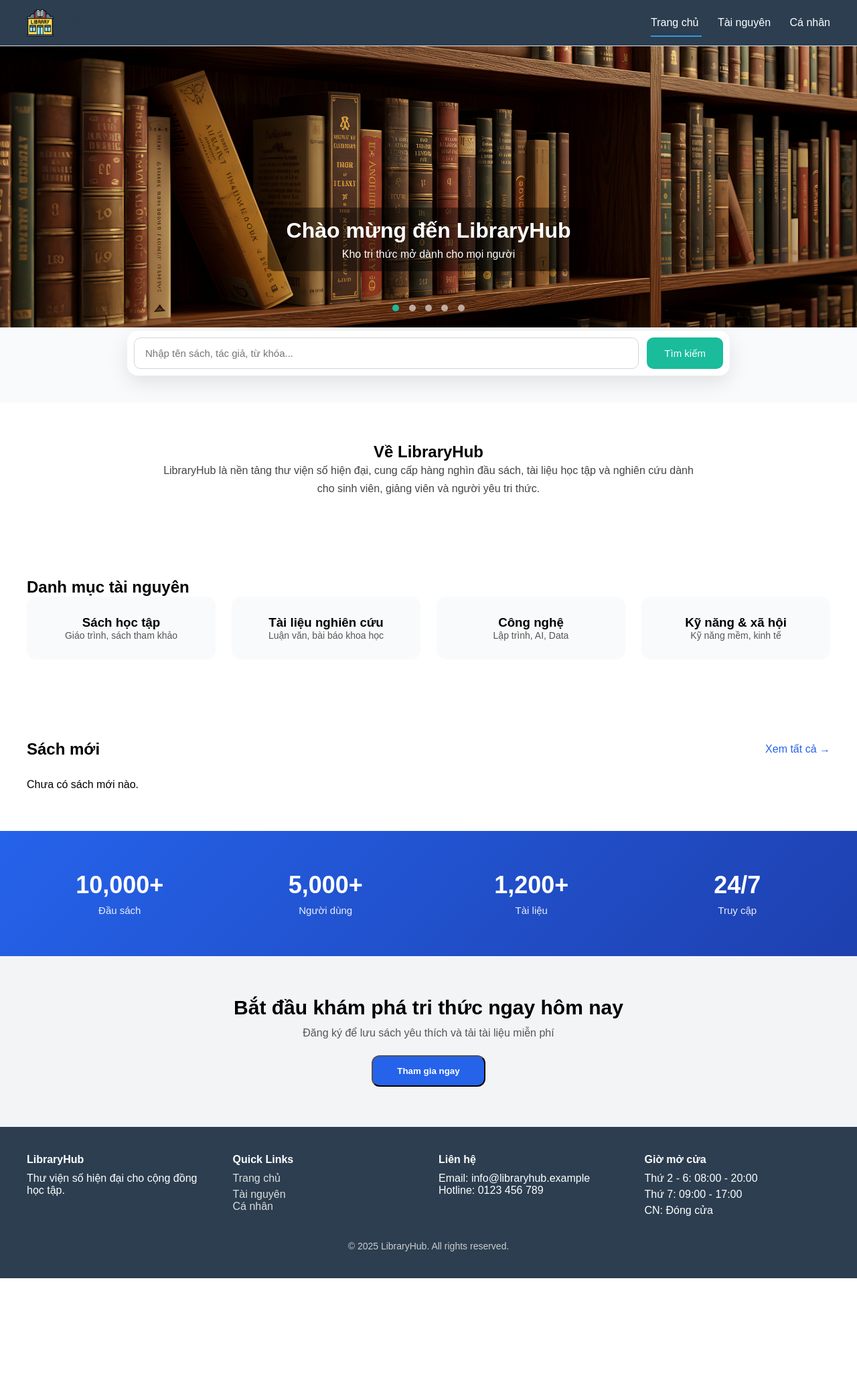
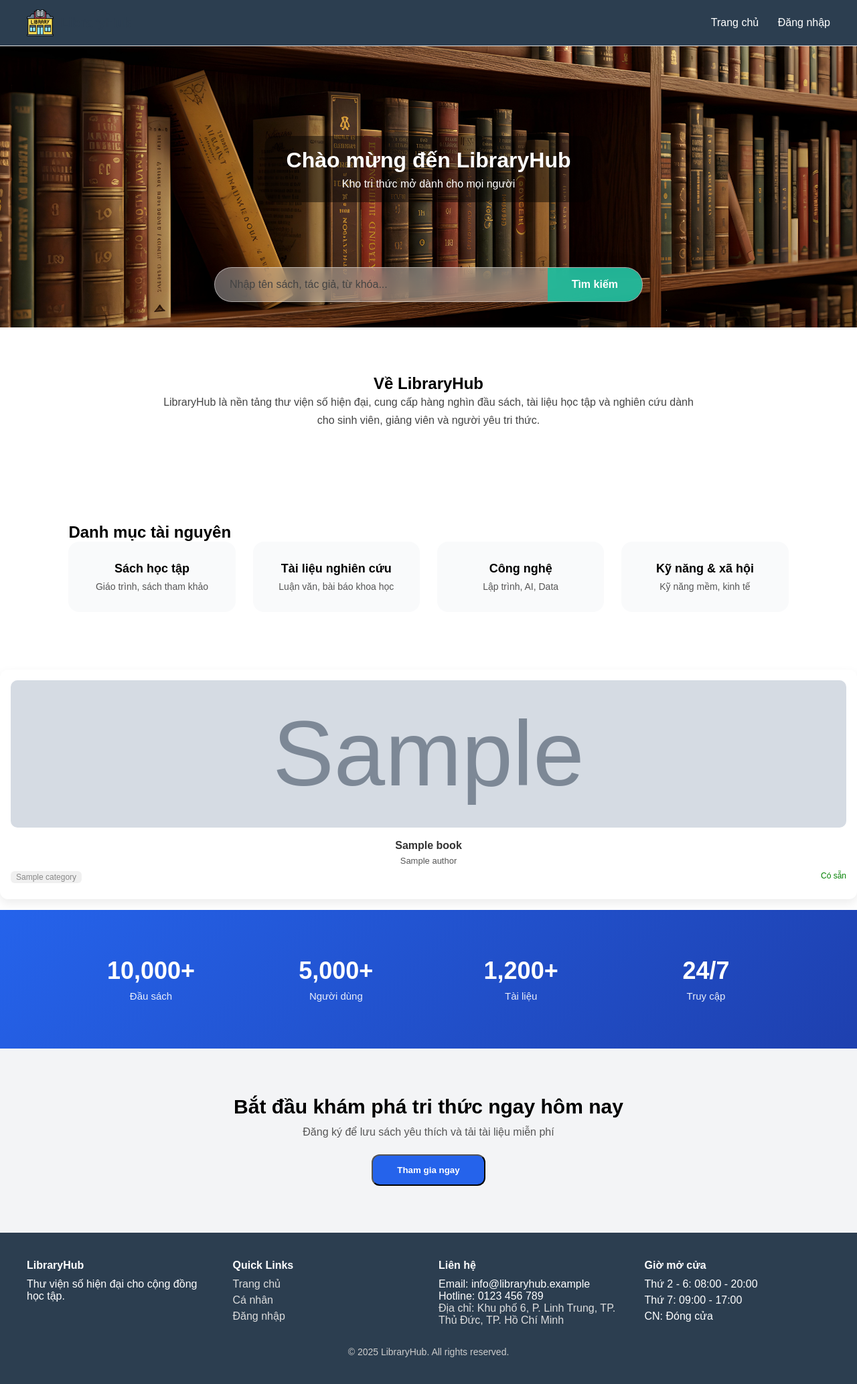
Before and after one commit to kciee/web_thu_vien, a Django app: page / in a window 1280 px wide. Shown: the whole page at 67% size. Before the commit the page ends 1909 px from the top, so only its background shows below. Run offline with Django 5.2, Linux system fonts and the light colour scheme; tables that the repository leaves empty hold one stand-in row (values such as "Sample post"); grey boxes marked "Sample" are stand-in pictures; parts of the project's set-up code (start-up, migrations or seed data) failed here and were passed over.

Commit message:
update ui

```diff
--- a/app/static/css/home.css
+++ b/app/static/css/home.css
@@ -1,4 +1,6 @@
-/* RESET */
+/* ===============================
+   RESET
+   =============================== */
 * {
     margin: 0;
     padding: 0;
@@ -6,9 +8,31 @@
     font-family: Arial, sans-serif;
 }
 
+/* ===============================
+   GLOBAL
+   =============================== */
+section {
+    padding: 70px 8%;
+}
 
-/* ===== MAIN ===== */
-/* BANNER SLIDER */
+.section-title {
+    font-size: 28px;
+    font-weight: 700;
+    text-align: center;
+    margin-bottom: 10px;
+}
+
+.section-desc {
+    font-size: 16px;
+    color: #555;
+    text-align: center;
+    max-width: 800px;
+    margin: 0 auto 40px;
+}
+
+/* ===============================
+   BANNER SLIDER
+   =============================== */
 .banner-slider {
     width: 100%;
     height: 420px;
@@ -17,7 +41,6 @@
     padding: 0 !important;
 }
 
-/* SLIDES */
 .slides {
     width: 100%;
     height: 100%;
@@ -35,7 +58,6 @@
     opacity: 1;
 }
 
-/* IMAGE */
 .slide img {
     width: 100%;
     height: 100%;
@@ -45,14 +67,14 @@
 /* CAPTION */
 .slide .caption {
     position: absolute;
+    top: 32%;
     left: 50%;
-    bottom: 20%;
     transform: translateX(-50%);
     text-align: center;
     color: #fff;
     background: rgba(0, 0, 0, 0.45);
-    padding: 16px 28px;
-    border-radius: 10px;
+    padding: 18px 32px;
+    border-radius: 14px;
 }
 
 .slide .caption h2 {
@@ -64,12 +86,69 @@
     font-size: 16px;
 }
 
-/* DOTS */
-.dots {
+/* ===============================
+   SEARCH OVER BANNER (GLASS)
+   =============================== */
+.search-overlay {
     position: absolute;
-    bottom: 20px;
+    bottom: 38px;
+    left: 50%;
+    transform: translateX(-50%);
+    width: 50%;
+    z-index: 10;
+}
+
+.search-form {
+    display: flex;
+    background: rgba(255, 255, 255, 0.35); /* trong suốt nhẹ */
+    backdrop-filter: blur(12px);
+    -webkit-backdrop-filter: blur(12px);
+    border-radius: 40px;
+    overflow: hidden;
+    box-shadow: 0 15px 35px rgba(0,0,0,0.25);
+    border: 1px solid rgba(255,255,255,0.45);
+}
+
+/* INPUT */
+.search-form input {
+    flex: 1;
+    padding: 16px 22px;
+    font-size: 16px;
+    border: none;
+    outline: none;
+    background: transparent;
+    color: #111;
+}
+
+.search-form input::placeholder {
+    color: #444;
+}
+
+/* BUTTON */
+.search-form button {
+    padding: 0 36px;
+    background: rgba(26, 188, 156, 0.9);
+    color: #ffffff;
+    border: none;
+    font-size: 16px;
+    font-weight: 600;
+    cursor: pointer;
+    transition: background 0.3s ease;
+}
+
+.search-form button:hover {
+    background: rgba(22, 160, 133, 1);
+}
+
+/* ===============================
+   DOTS
+   =============================== */
+/* .dots {
+    position: absolute;
+    bottom: 14px;
     width: 100%;
     text-align: center;
+    z-index: 5;
 }
 
 .dot {
@@ -84,128 +163,7 @@
 
 .dot.active {
     background-color: #1abc9c;
-}
-
-
-
-
-/* ===== FOOTER ===== */
-.site-footer {
-    background: #2c3e50;
-    color: #fff;
-    padding: 40px;
-}
-
-.footer-inner {
-    display: grid;
-    grid-template-columns: repeat(auto-fit, minmax(220px, 1fr));
-    gap: 30px;
-}
-
-.footer-col h4 {
-    margin-bottom: 10px;
-}
-
-.footer-col ul {
-    list-style: none;
-}
-
-.footer-col ul li {
-    margin-bottom: 6px;
-}
-
-.footer-col a {
-    color: #ddd;
-    text-decoration: none;
-}
-
-.footer-col a:hover {
-    color: #1abc9c;
-}
-
-.footer-bottom {
-    text-align: center;
-    margin-top: 30px;
-    font-size: 14px;
-    color: #ccc;
-}
-
-/* SEARCH SECTION */
-.search-section {
-    background-color: #f9fafb;
-    padding: 40px 20px;
-}
-
-/* SEARCH BOX */
-.search-box {
-    max-width: 900px;
-    margin: -35px auto 0; /* xuống thấp hơn */
-    background-color: #ffffff;
-    padding: 10px 10px;
-    border-radius: 16px;
-    box-shadow: 0 10px 30px rgba(0,0,0,0.1);
-    text-align: center;
-}
-
-
-
-/* FORM */
-.search-form {
-    display: flex;
-    gap: 12px;
-}
-
-/* INPUT */
-.search-form input {
-    flex: 1;
-    padding: 14px 16px;
-    font-size: 15px;
-    border-radius: 10px;
-    border: 1px solid #d1d5db;
-    outline: none;
-}
-
-.search-form input:focus {
-    border-color: #1abc9c;
-}
-
-/* BUTTON */
-.search-form button {
-    padding: 14px 26px;
-    border-radius: 10px;
-    border: none;
-    background-color: #1abc9c;
-    color: #ffffff;
-    font-size: 15px;
-    cursor: pointer;
-    transition: background-color 0.3s ease;
-}
-
-.search-form button:hover {
-    background-color: #16a085;
-}
-
-/* ===============================
-   GLOBAL SECTION
-   =============================== */
-section {
-    padding: 60px 40px;
-}
-
-.section-title {
-    font-size: 28px;
-    font-weight: 700;
-    margin-bottom: 10px;
-    text-align: center;
-}
-
-.section-desc {
-    font-size: 16px;
-    color: #555;
-    text-align: center;
-    max-width: 800px;
-    margin: 0 auto 40px;
-}
+} */
 
 /* ===============================
    INTRO
@@ -228,19 +186,19 @@ section {
 .categories-grid {
     display: grid;
     grid-template-columns: repeat(auto-fit, minmax(220px, 1fr));
-    gap: 24px;
+    gap: 26px;
 }
 
 .category-card {
     background: #f9fafb;
-    padding: 28px 20px;
-    border-radius: 14px;
+    padding: 30px 22px;
+    border-radius: 16px;
     text-align: center;
+    transition: all 0.3s ease;
     cursor: pointer;
-    transition: all 0.3s ease;
 }
 
-.category-card h4 {
+.category-card h3 {
     font-size: 18px;
     margin-bottom: 8px;
 }
@@ -252,8 +210,8 @@ section {
 
 .category-card:hover {
     background: #2563eb;
-    color: #fff;
-    transform: translateY(-6px);
+    color: #ffffff;
+    transform: translateY(-8px);
 }
 
 .category-card:hover p {
@@ -261,7 +219,7 @@ section {
 }
 
 /* ===============================
-   BOOK SECTIONS
+   BOOK SECTION
    =============================== */
 .section-header {
     display: flex;
@@ -270,75 +228,100 @@ section {
     margin-bottom: 30px;
 }
 
-.section-header h3 {
+.section-header h2 {
     font-size: 22px;
     font-weight: 700;
 }
 
 .view-all {
     color: #2563eb;
+    font-weight: 500;
     text-decoration: none;
-    font-weight: 500;
 }
 
 .view-all:hover {
     text-decoration: underline;
 }
 
-.books-grid,
+/* ===== NEW BOOKS GRID ===== */
 .new-books-grid {
     display: grid;
     grid-template-columns: repeat(auto-fit, minmax(200px, 1fr));
-    gap: 26px;
+    gap: 24px;
+    padding: 16px 0;
 }
 
-/* ===============================
-   BOOK CARD
-   =============================== */
+/* ===== BOOK CARD ===== */
 .book-card {
-    position: relative;
-    background: #ffffff;
-    border-radius: 16px;
+    background-color: #fff;
+    border-radius: 12px;
     padding: 16px;
     text-align: center;
-    box-shadow: 0 6px 18px rgba(0,0,0,0.08);
+    box-shadow: 0 6px 15px rgba(0, 0, 0, 0.08);
     transition: all 0.3s ease;
+    cursor: pointer;
+    display: flex;
+    flex-direction: column;
+    justify-content: space-between;
 }
 
 .book-card:hover {
-    transform: translateY(-8px);
+    transform: translateY(-6px);
+    box-shadow: 0 12px 24px rgba(0, 0, 0, 0.12);
 }
 
 .book-card img {
     width: 100%;
-    height: 240px;
+    height: 220px;
     object-fit: cover;
-    border-radius: 12px;
+    border-radius: 10px;
+    margin-bottom: 12px;
 }
 
 .book-card h4 {
     font-size: 16px;
-    margin: 14px 0 6px;
     font-weight: 600;
+    margin: 6px 0;
+    color: #333;
 }
 
 .book-card .author {
-    font-size: 14px;
-    color: #777;
+    font-size: 13px;
+    color: #555;
+    margin-bottom: 8px;
 }
 
-/* Badge NEW */
-.badge.new {
-    position: absolute;
-    top: 12px;
-    left: 12px;
-    background: #ef4444;
-    color: #fff;
-    padding: 4px 10px;
+.book-card .book-meta {
+    display: flex;
+    justify-content: space-between;
     font-size: 12px;
-    border-radius: 999px;
-    font-weight: 600;
+    color: #888;
+    margin-bottom: 8px;
 }
+
+.book-card .book-meta .tag {
+    background: #f0f0f0;
+    padding: 2px 8px;
+    border-radius: 6px;
+}
+
+.book-card .book-meta .status.available {
+    color: green;
+    font-weight: 500;
+}
+
+.book-card .book-meta .status.borrowed {
+    color: red;
+    font-weight: 500;
+}
+
+.book-card .book-stats {
+    display: flex;
+    justify-content: space-between;
+    font-size: 12px;
+    color: #666;
+}
+
 
 /* ===============================
    STATS
@@ -388,8 +371,8 @@ section {
     padding: 14px 36px;
     background: #2563eb;
     color: #ffffff;
+    border-radius: 12px;
     text-decoration: none;
-    border-radius: 12px;
     font-weight: 600;
     transition: background 0.3s ease;
 }
@@ -403,7 +386,16 @@ section {
    =============================== */
 @media (max-width: 768px) {
     section {
-        padding: 40px 20px;
+        padding: 50px 20px;
+    }
+
+    .search-overlay {
+        width: 90%;
+        bottom: 30px;
+    }
+
+    .slide .caption h2 {
+        font-size: 22px;
     }
 
     .section-header {
@@ -411,4 +403,8 @@ section {
         align-items: flex-start;
         gap: 10px;
     }
+
+    .search-form {
+        background: rgba(255, 255, 255, 0.88);
+    }
 }
--- a/app/templates/app/home.html
+++ b/app/templates/app/home.html
@@ -7,7 +7,6 @@
 {% block content %}
     <main class="main-content">
 
-    <!-- BANNER -->
     <section class="banner-slider">
     <div class="slides">
 
@@ -34,38 +33,10 @@
                 <p>Hàng nghìn sách và tài liệu</p>
             </div>
         </div>
-
-            <div class="slide">
-                <img src="{% static 'images/banner2.jpg' %}" alt="Banner 4">
-                <div class="caption">
-                    <h2>Chia sẻ tri thức</h2>
-                    <p>Kết nối cộng đồng học tập</p>
-                </div>
     </div>
 
-            <div class="slide">
-                <img src="{% static 'images/banner1.jpg' %}" alt="Banner 5">
-                <div class="caption">
-                    <h2>Khám phá ngay</h2>
-                    <p>Bắt đầu hành trình học tập</p>
-                </div>
-            </div>
-
-        </div>
-
-        <!-- DOTS -->
-        <div class="dots">
-            <span class="dot active"></span>
-            <span class="dot"></span>
-            <span class="dot"></span>
-            <span class="dot"></span>
-            <span class="dot"></span>
-        </div>
-    </section>
-
-    <!-- SEARCH -->
-    <section class="search-section">
-        <div class="search-box">
+    <!-- SEARCH OVER BANNER -->
+    <div class="search-overlay">
         <form class="search-form" method="get">
             <input
                 type="text"
@@ -75,6 +46,13 @@
             <button type="submit">Tìm kiếm</button>
         </form>
     </div>
+
+    <!-- DOTS
+    <div class="dots">
+        <span class="dot active"></span>
+        <span class="dot"></span>
+        <span class="dot"></span>
+    </div> -->
 </section>
 
     <!-- INTRO -->
@@ -113,38 +91,46 @@
     </div>
 </section>
 
-<!-- SÁCH MỚI -->
-<!-- SÁCH MỚI -->
-<section class="new-books-section">
-    <div class="section-header">
-        <h2>Sách mới</h2>
-        <a href="{% url 'resource' %}" class="view-all">Xem tất cả →</a>
-    </div>
-
 <div class="new-books-grid">
     {% for book in new_books %}
-        <div class="book-card" onclick="openPopup('{{ book.id }}')">
-            <img src="{{ book.image.url }}" alt="{{ book.title }}">
+    <div class="book-card">
+        <img src="{{ book.image_url }}" alt="{{ book.title }}">
         <h4>{{ book.title }}</h4>
-            <p class="author">{{ book.author }}</p>
+        <p class="author">
+            {% for author in book.authors.all %}
+                {{ author.name }}{% if not forloop.last %}, {% endif %}
+            {% empty %}
+                Không có tác giả
+            {% endfor %}
+        </p>
         <div class="book-meta">
-                <span class="tag">{{ book.category.name }}</span>
-                {% if book.available %}
+            <span class="tag">
+                   {% with book.categories.all|slice:":4" as top_categories %}
+    {% if top_categories %}
+        {% for cat in top_categories %}
+            {{ cat.category_name }}{% if not forloop.last %}, {% endif %}
+        {% endfor %}
+        {% if book.categories.count > 4 %}
+            , +{{ book.categories.count|add:"-4" }}
+        {% endif %}
+    {% else %}
+        Không có danh mục
+    {% endif %}
+{% endwith %}
+            </span>
+            {% if book.quantity > 0 %}
                 <span class="status available">Có sẵn</span>
             {% else %}
                 <span class="status borrowed">Đã mượn</span>
             {% endif %}
-            </div>
-            <div class="book-stats">
-                <span>{{ book.rating }}/5</span>
-                <span>{{ book.borrow_count }} lượt mượn</span>
         </div>
     </div>
     {% empty %}
     <p>Chưa có sách mới nào.</p>
     {% endfor %}
 </div>
-</section>
+
+
 
 
 
@@ -188,5 +174,5 @@
 
 
 {% block javascript %}
-<script src="{% static 'js/home.js' %}"></script>
+<script src="{% static 'js/banner.js' %}"></script>
 {% endblock %}
--- a/app/templates/component/footer.html
+++ b/app/templates/component/footer.html
@@ -10,8 +10,18 @@
     <h4>Quick Links</h4>
     <ul>
         <li><a href="{% url 'home' %}">Trang chủ</a></li>
-                <a href="{% url 'resource'%}">Tài nguyên</a>
+
+        {% if request.session.user_id %}
+            {% if request.session.role == 'admin' %}
+                <li><a href="{% url 'dashboard' %}">Quản trị</a></li>
+            {% else %}
+                <li><a href="{% url 'book_list' %}">Người dùng</a></li>
+            {% endif %}
+            <li><a href="{% url 'logout' %}">Đăng xuất</a></li>
+        {% else %}
             <li><a href="{% url 'login' %}">Cá nhân</a></li>
+            <li><a href="{% url 'login' %}">Đăng nhập</a></li>
+        {% endif %}
     </ul>
 </div>
 
@@ -19,6 +29,7 @@
             <h4>Liên hệ</h4>
             <p>Email: info@libraryhub.example</p>
             <p>Hotline: 0123 456 789</p>
+            <p><a href="https://bom.so/zHkxC6" target="_blank">Địa chỉ: Khu phố 6, P. Linh Trung, TP. Thủ Đức, TP. Hồ Chí Minh</a></p>
         </div>
 
         <div class="footer-col visit-newsletter">
--- a/app/templates/component/header.html
+++ b/app/templates/component/header.html
@@ -5,20 +5,28 @@
     </div>
 
     <nav>
-    <a href="{% url 'home' %}"
+    <!-- <a href="{% url 'home' %}"
        class="{% if request.resolver_match.url_name == 'home' %}active{% endif %}">
         Trang chủ
-    </a>
+    </a> -->
 
-    <a href="{% url 'resource' %}"
-       class="{% if request.resolver_match.url_name == 'resource' %}active{% endif %}">
-        Tài nguyên
-    </a>
+    <a href="{% url 'home' %}">Trang chủ</a>
 
-    <a href="{% url 'login' %}"
+    {% if request.session.user_id %}
+        {% if request.session.role == 'admin' %}
+            <a href="{% url 'dashboard' %}">Quản trị</a>
+        {% else %}
+            <a href="{% url 'book_list' %}">Người dùng</a>
+        {% endif %}
+        <a href="{% url 'logout' %}">Đăng xuất</a>
+    {% else %}
+        <a href="{% url 'login' %}">Đăng nhập</a>
+    {% endif %}
+
+    <!-- <a href="{% url 'login' %}"
        class="{% if request.resolver_match.url_name == 'login' %}active{% endif %}">
-        Cá nhân
-    </a>
+        Đăng nhập
+    </a> -->
 </nav>
 
 </header>
--- a/app/urls.py
+++ b/app/urls.py
@@ -11,6 +11,7 @@ urlpatterns = [
     path('fines/', views.fine_list, name='fine_list'),
     path('login/', views.login, name='login'),
     path('register/', views.register, name='register'),
+    path('logout/', views.user_logout, name='logout'),
     path('profile/', views.home, name='profile'),
     path('add_book/', views.add_book, name='add_book'),
     path('books/<int:book_id>/review/', views.add_review, name='add_review'),
--- a/app/views.py
+++ b/app/views.py
@@ -8,6 +8,9 @@ from .models import Review
 from .ai.sentiment import analyze_sentiment
 from django.utils import timezone
 from django.contrib.admin.views.decorators import staff_member_required
+from django.contrib import messages
+from .models import LibraryUser
+from django.contrib.auth.hashers import make_password, check_password
 
 def create_borrow(request):
     if request.method == 'POST':
@@ -143,13 +146,76 @@ def admin_approve_borrow(request, borrow_id):
 
 
 def home(request):
-    return render(request, 'app/home.html')
+    # Lấy 6 cuốn sách mới nhất
+    new_books = Book.objects.all().order_by('-book_id')[:6]
+
+    # Gửi vào template
+    context = {
+        'new_books': new_books
+    }
+
+    return render(request, 'app/home.html', context)
 # Create your views here.
 def login(request):
-    return render(request, 'app/login.html')
+    error = None
+    if request.method == 'POST':
+        username = request.POST.get('username')
+        password = request.POST.get('password')
+
+        try:
+            user = LibraryUser.objects.get(username=username)
+            if check_password(password, user.password):
+                # Lưu session
+                request.session['user_id'] = user.user_id
+                request.session['username'] = user.username
+                request.session['full_name'] = user.full_name
+                request.session['role'] = user.role
+                if user.role == 'admin':
+                    return redirect('dashboard')
+                else:
+                    return redirect('book_list')
+            else:
+                error = 'Sai mật khẩu'
+        except LibraryUser.DoesNotExist:
+            error = 'Người dùng không tồn tại'
+
+    return render(request, 'app/login.html', {'error': error})
+
+def user_logout(request):
+    request.session.flush()  # xóa toàn bộ session
+    return redirect('login')
+
 
 def register(request):
-    return render(request, 'app/register.html')
+    error = None
+    if request.method == 'POST':
+        username = request.POST.get('username')
+        email = request.POST.get('email')
+        full_name = request.POST.get('full_name')
+        password = request.POST.get('password')
+        confirm_password = request.POST.get('confirm_password')
+
+        # Kiểm tra mật khẩu
+        if password != confirm_password:
+            error = 'Mật khẩu không khớp'
+        # Kiểm tra username/email trùng
+        elif LibraryUser.objects.filter(username=username).exists():
+            error = 'Username đã tồn tại'
+        elif LibraryUser.objects.filter(email=email).exists():
+            error = 'Email đã tồn tại'
+        else:
+            # Lưu vào DB
+            LibraryUser.objects.create(
+                username=username,
+                email=email,
+                full_name=full_name,
+                password=make_password(password),  # hash password
+                created_at=timezone.now(),
+                role='user'
+            )
+            return redirect('login')
+
+    return render(request, 'app/register.html', {'error': error})
 
 
 def book_list(request):
--- a/webthuvien1/settings.py
+++ b/webthuvien1/settings.py
@@ -81,7 +81,7 @@ DATABASES = {
     'default': {
         'ENGINE': 'mssql',
         'NAME': 'QLTV',
-        'HOST': 'localhost\\SQLEXPRESS',
+        'HOST': 'DESKTOP-CO3QL0K\\MSSQLSERVER04',
         'OPTIONS': {
             'driver': 'ODBC Driver 17 for SQL Server',
             'trusted_connection': 'yes',
```
Also changed, not shown: app/migrations/0007_alter_author_options_alter_book_options_and_more.py (added). Lines whose indentation alone changed are shown as unchanged.
